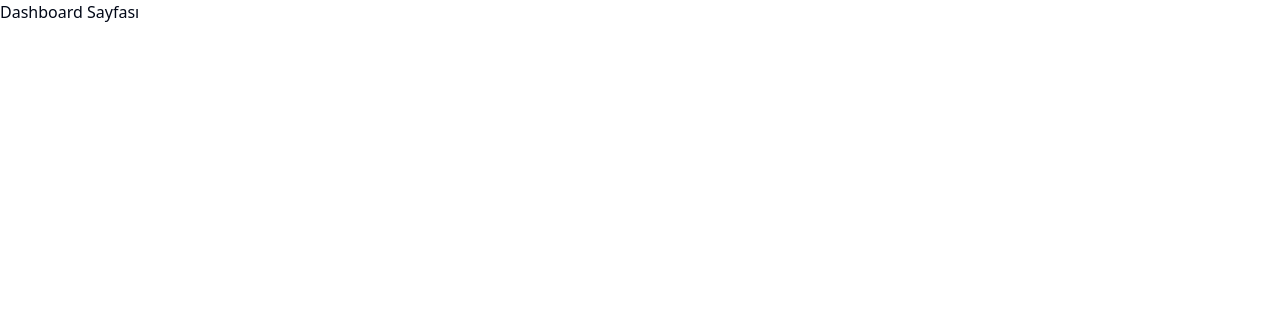
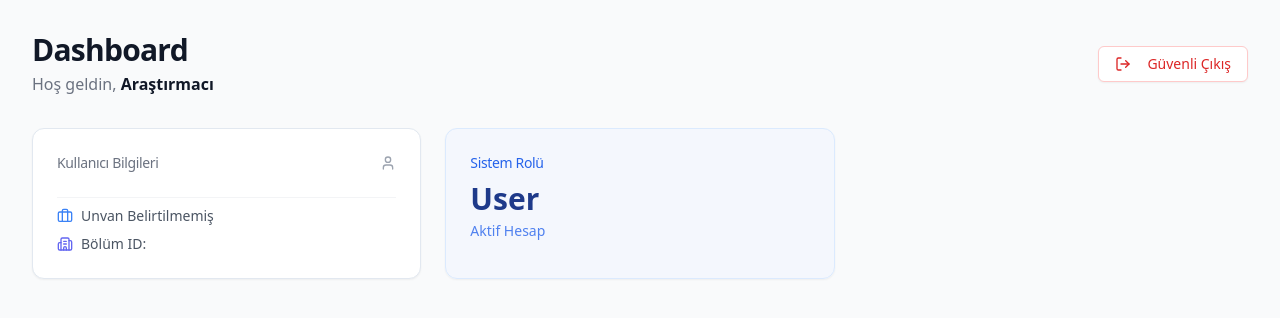
Before and after one commit to YusufOck/REAL-ASSISTANS-FOR-ACADEMY, a React (Vite) app in the folder client/: page /dashboard in a window 1280 px wide. Shown: the top 318 px of the page. Built offline with nearby package versions, Linux system fonts and the light colour scheme; no server answers.

Commit message:
fix: app routing corrected and dashboard profile fetch implemented

```diff
--- a/client/src/App.tsx
+++ b/client/src/App.tsx
@@ -1,16 +1,14 @@
 import { BrowserRouter as Router, Routes, Route } from "react-router-dom"
-
-// 👇 DÜZELTİLEN IMPORT BURASI:
-// Ham "sonner" yerine, senin projenin içindeki süslü bileşeni çağırıyoruz.
 import { Toaster } from "@/components/ui/sonner"
 
+// 👇 EKLENEN IMPORT: Dashboard dosyanı sahneye çağırıyoruz
+import Dashboard from "./pages/Dashboard"
 import Login from "./pages/Login"
 import Register from "./pages/Register"
 
 function App() {
   return (
     <Router>
-      {/* Bu Toaster artık Shadcn stilleriyle çalışacak */}
       <Toaster
          position="top-right"
          richColors
@@ -21,7 +19,10 @@ function App() {
       <Routes>
         <Route path="/login" element={<Login />} />
         <Route path="/register" element={<Register />} />
-        <Route path="/dashboard" element={<div>Dashboard Sayfası</div>} />
+
+        {/* 👇 DÜZELTİLEN SATIR: Artık o saçma div yok, gerçek Dashboard var */}
+        <Route path="/dashboard" element={<Dashboard />} />
+
         <Route path="/" element={<Login />} />
       </Routes>
     </Router>
--- a/client/src/pages/Dashboard.tsx
+++ b/client/src/pages/Dashboard.tsx
@@ -6,7 +6,7 @@ import { Card, CardContent, CardHeader, CardTitle, CardDescription } from "@/com
 import { LogOut, User, Briefcase, Building2, Loader2 } from "lucide-react"
 import { toast } from "sonner"
 
-// Profil verisinin tipi (Kabaca)
+// Profil verisinin tipi
 interface UserProfile {
   researcher_id: number
   full_name: string
@@ -14,7 +14,6 @@ interface UserProfile {
   title: string
   role: string
   department_id: number
-  bio: string
 }
 
 export default function Dashboard() {
@@ -32,10 +31,11 @@ export default function Dashboard() {
       setProfile(data)
     } catch (error) {
       console.error("Profil çekilemedi:", error)
-      toast.error("Oturum süreniz dolmuş olabilir.")
-      // Hata alırsa login'e at (Güvenlik önlemi)
-      authService.logout()
-      navigate("/login")
+      // Eğer hata 401 (Unauthorized) ise token bitmiştir
+      toast.error("Profil bilgileri alınamadı.")
+      // Test aşamasında hemen logout yapmasın, hatayı görelim diye yorum satırı yapıyorum:
+      // authService.logout()
+      // navigate("/login")
     } finally {
       setLoading(false)
     }
@@ -49,8 +49,11 @@ export default function Dashboard() {
 
   if (loading) {
     return (
-      <div className="flex h-screen items-center justify-center">
-        <Loader2 className="h-10 w-10 animate-spin text-blue-600" />
+      <div className="flex h-screen items-center justify-center bg-gray-50">
+        <div className="text-center">
+            <Loader2 className="h-10 w-10 animate-spin text-blue-600 mx-auto mb-4" />
+            <p className="text-gray-500">Profiliniz yükleniyor...</p>
+        </div>
       </div>
     )
   }
@@ -60,48 +63,51 @@ export default function Dashboard() {
       {/* Üst Bar */}
       <div className="flex items-center justify-between mb-8">
         <div>
-          <h1 className="text-3xl font-bold text-gray-900">Dashboard</h1>
-          <p className="text-gray-500">Hoş geldin, {profile?.full_name}</p>
+          <h1 className="text-3xl font-bold text-gray-900 tracking-tight">Dashboard</h1>
+          <p className="text-gray-500 mt-1">
+            Hoş geldin, <span className="font-semibold text-gray-900">{profile?.full_name || "Araştırmacı"}</span>
+          </p>
         </div>
-        <Button variant="outline" onClick={handleLogout} className="text-red-600 hover:text-red-700 hover:bg-red-50">
+        <Button variant="outline" onClick={handleLogout} className="text-red-600 border-red-200 hover:bg-red-50">
           <LogOut className="mr-2 h-4 w-4" />
-          Çıkış Yap
+          Güvenli Çıkış
         </Button>
       </div>
 
-      {/* İçerik Kartları */}
+      {/* İçerik Grid */}
       <div className="grid gap-6 md:grid-cols-2 lg:grid-cols-3">
 
-        {/* Profil Kartı */}
-        <Card>
+        {/* Kart 1: Profil Özeti */}
+        <Card className="shadow-sm">
           <CardHeader className="flex flex-row items-center justify-between space-y-0 pb-2">
-            <CardTitle className="text-sm font-medium">Kimlik Bilgileri</CardTitle>
-            <User className="h-4 w-4 text-muted-foreground" />
+            <CardTitle className="text-sm font-medium text-gray-500">Kullanıcı Bilgileri</CardTitle>
+            <User className="h-4 w-4 text-gray-400" />
           </CardHeader>
           <CardContent>
-            <div className="text-2xl font-bold">{profile?.full_name}</div>
-            <p className="text-xs text-muted-foreground">{profile?.email}</p>
-            <div className="mt-4 flex flex-col gap-2">
+            <div className="text-xl font-bold text-gray-900 mb-1">{profile?.full_name}</div>
+            <p className="text-xs text-gray-500 mb-4">{profile?.email}</p>
+
+            <div className="space-y-2 pt-2 border-t border-gray-100">
                 <div className="flex items-center text-sm text-gray-600">
-                    <Briefcase className="mr-2 h-4 w-4" />
-                    {profile?.title || "Unvan Yok"}
+                    <Briefcase className="mr-2 h-4 w-4 text-blue-500" />
+                    <span className="font-medium">{profile?.title || "Unvan Belirtilmemiş"}</span>
                 </div>
                 <div className="flex items-center text-sm text-gray-600">
-                    <Building2 className="mr-2 h-4 w-4" />
-                    Bölüm ID: {profile?.department_id}
+                    <Building2 className="mr-2 h-4 w-4 text-indigo-500" />
+                    <span>Bölüm ID: {profile?.department_id}</span>
                 </div>
             </div>
           </CardContent>
         </Card>
 
-        {/* Diğer Kartlar (Örnek) */}
-        <Card>
-          <CardHeader>
-             <CardTitle className="text-sm font-medium">Rol</CardTitle>
+        {/* Kart 2: Rol Durumu */}
+        <Card className="shadow-sm bg-blue-50/50 border-blue-100">
+          <CardHeader className="pb-2">
+             <CardTitle className="text-sm font-medium text-blue-600">Sistem Rolü</CardTitle>
           </CardHeader>
           <CardContent>
-             <div className="text-2xl font-bold capitalize">{profile?.role}</div>
-             <CardDescription>Sistemdeki yetki seviyeniz.</CardDescription>
+             <div className="text-3xl font-bold text-blue-900 capitalize">{profile?.role || "user"}</div>
+             <CardDescription className="text-blue-600/80 mt-1">Aktif Hesap</CardDescription>
           </CardContent>
         </Card>
 
--- a/client/src/services/authService.ts
+++ b/client/src/services/authService.ts
@@ -34,7 +34,7 @@ export const authService = {
   getProfile: async () => {
     // Backend'deki yeni endpoint'e istek atıyoruz
     // NOT: Token, api.ts içindeki interceptor sayesinde otomatik eklenecek.
-    const response = await api.get('/researchers/me/');
+    const response = await api.get('/api/researchers/me/');
     return response.data;
   },
 
```
Also changed, not shown: client/src/main.tsx (indentation only).
